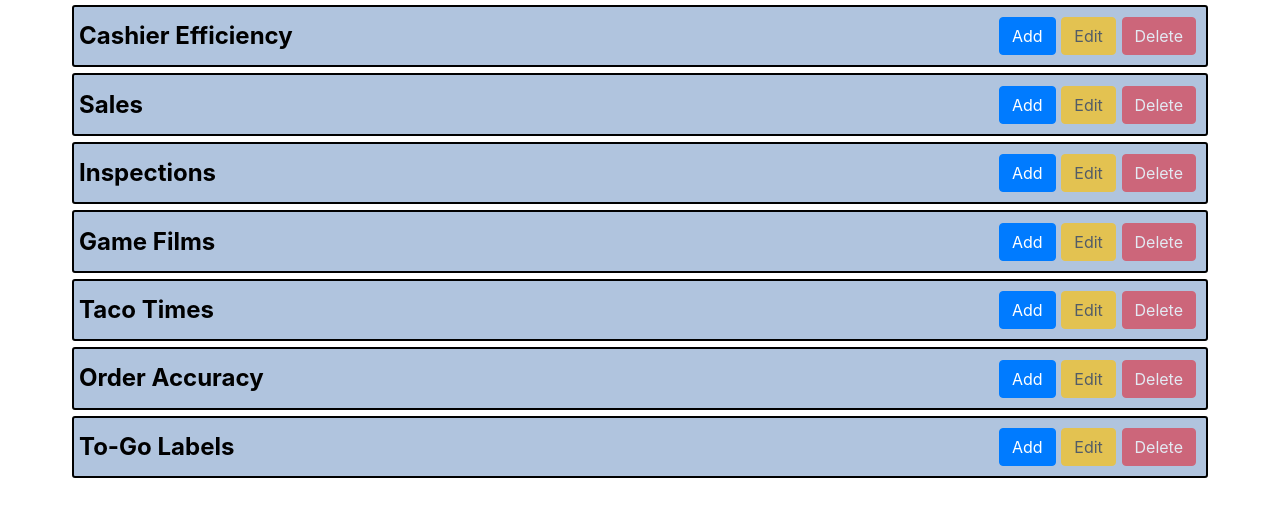
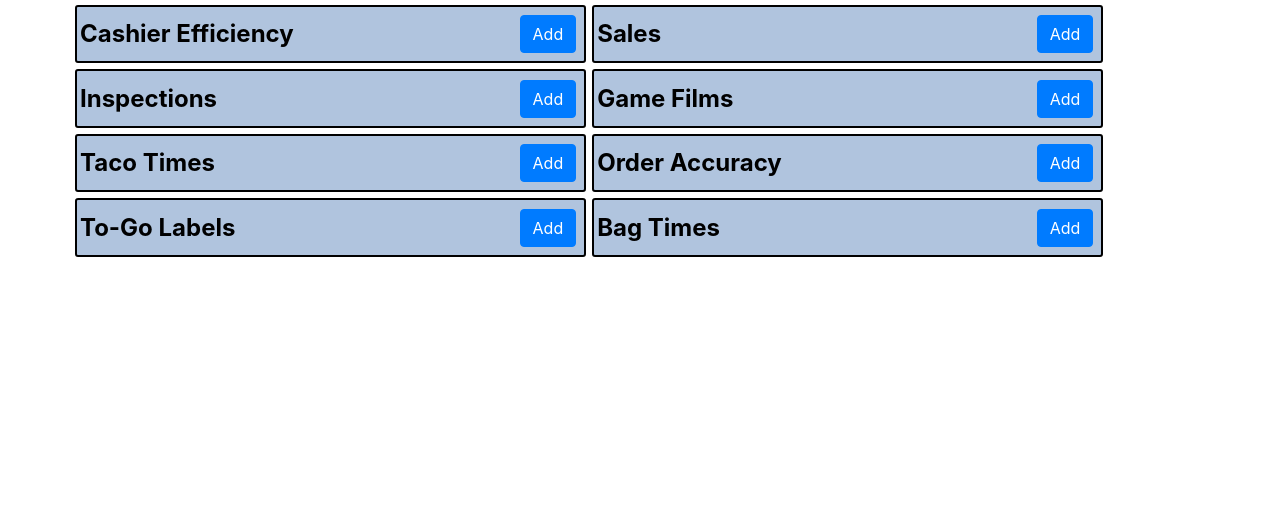
Before and after one commit to jmoo512/kbd, a Flask app: page /add in a window 1280 px wide. Shown: the part 56-573 px from the top of the page. Run offline with Flask 2, Linux system fonts and the light colour scheme; some libraries are stand-ins or nearby versions.

Commit message:
bag times /add, /add layout,

```diff
--- a/kbd/accuracy/forms.py
+++ b/kbd/accuracy/forms.py
@@ -1,5 +1,5 @@
 from flask_wtf import FlaskForm
-from wtforms import validators, StringField, SelectField, IntegerField, FloatField, PasswordField, SubmitField
+from wtforms import validators, StringField, SelectField, IntegerField, FloatField, SubmitField
 #from wtforms.validators import DataRequired, Email
 #from wtforms import ValidationError
 from wtforms.fields.html5 import DateField
--- a/kbd/core/views.py
+++ b/kbd/core/views.py
@@ -1,6 +1,6 @@
 from flask import current_app
-from kbd.speed.models import CashierEfficiency
-from kbd.speed.forms import CEForm, TacoForm
+from kbd.speed.models import CashierEfficiency, BagTimes
+from kbd.speed.forms import CEForm, TacoForm, BagTimesForm
 from kbd.sales.forms import SalesForm
 from kbd.models import Users, FiscalCalendar
 from kbd.core.forms import LoginForm
@@ -31,8 +31,9 @@ def add():
     taco_form=TacoForm()
     tgl_form=TGLForm()
     acc_form=OrderAccuracyForm()
+    bag_times_form=BagTimesForm()
 
-    return render_template('add.html',ceform=ceform, sales_form=sales_form, insp_form=insp_form, gf_form=gf_form, taco_form=taco_form, tgl_form=tgl_form, acc_form=acc_form)
+    return render_template('add.html',ceform=ceform, sales_form=sales_form, insp_form=insp_form, gf_form=gf_form, taco_form=taco_form, tgl_form=tgl_form, acc_form=acc_form, bag_times_form=bag_times_form)
 
 @core.route('/c3js')
 def c3():
--- a/kbd/speed/forms.py
+++ b/kbd/speed/forms.py
@@ -110,3 +110,19 @@ class TacoForm(FlaskForm):
     sec_seven=IntegerField('Sec: ')
 
     submit=SubmitField('Add')
+
+
+class BagTimesForm(FlaskForm):
+    week_ending=DateField('Week Ending: ', format='%Y-%m-%d')
+    location=SelectField('Location', choices=[
+                                                ('MF1','MF1'),
+                                                ('MF2','MF2'),
+                                                ('MF3','MF3'),
+                                                ('MF4','MF4'),
+                                                ('Concept','Concept')
+                                            ])
+    week_avg=IntegerField('Week Average in Seconds: ')
+    month_avg=IntegerField('Month Average in Seconds: ')
+    quarter_avg=IntegerField('Quarter Average in Seconds: ')
+
+    submit=SubmitField('Add')
--- a/kbd/static/kbds.css
+++ b/kbd/static/kbds.css
@@ -144,6 +144,10 @@ body {
 
 .acc-text {
   font-size: 14px;
+}
+
+#value-box, #ce-title, #ce-row, #olo-title, #olo-times-row{
+  opacity: 0.4;
 }
 
 @media only screen and (max-width: 1345px){
--- a/kbd/static/modules/kbds.js
+++ b/kbd/static/modules/kbds.js
@@ -712,9 +712,9 @@ async function getBagTimesConceptData(api) {
   let tmpQuarterScores = [];
 
   data.forEach(obj => {
-    tmpWeekScores.push(obj.concept_week_avg);
-    tmpMonthScores.push(obj.concept_month_avg);
-    tmpQuarterScores.push(obj.concept_quarter_avg);
+    tmpWeekScores.push(obj.week_avg);
+    tmpMonthScores.push(obj.month_avg);
+    tmpQuarterScores.push(obj.quarter_avg);
   });
 
 
--- a/kbd/static/style.css
+++ b/kbd/static/style.css
@@ -4,7 +4,7 @@ body {
 
 .container{
   display: flex;
-  flex-direction: column;
+  flex-flow: row wrap;
   padding: 2px;
   font-size: 24px;
   font-weight: bold;
@@ -16,11 +16,12 @@ body {
   flex-direction: row;
   justify-content: space-between;
   background-color: LightSteelBlue;
-  padding: 5px;
-  margin: 3px 0px 3px 0px;
+  padding: 3px;
+  margin: 3px;
   border-radius: 3px;
   align-items: center;
   border: solid 2px black;
+  width: 45%;
 }
 .item{
   padding: 5px;
--- a/kbd/templates/add.html
+++ b/kbd/templates/add.html
@@ -10,8 +10,6 @@
 
     <div class="item">
       <button type="button" name="button" class=" btn btn-primary" data-toggle="modal" data-target="#add-ce">Add</button>
-      <button type="button" name="button" class=" btn btn-warning" data-toggle="modal" data-target="#edit-ce" disabled>Edit</button>
-      <button type="button" name="button" class=" btn btn-danger" data-toggle="modal" data-target="#edit-ce" disabled>Delete</button>
     </div>
 
   </div>
@@ -24,8 +22,6 @@
 
     <div class="item">
       <button type="button" name="button" class=" btn btn-primary" data-toggle="modal" data-target="#add-sales" >Add</button>
-      <button type="button" name="button" class=" btn btn-warning" data-toggle="modal" data-target="#edit-ce" disabled>Edit</button>
-      <button type="button" name="button" class=" btn btn-danger" data-toggle="modal" data-target="#edit-ce" disabled>Delete</button>
     </div>
 
   </div>
@@ -38,8 +34,6 @@
 
     <div class="item">
       <button type="button" name="button" class=" btn btn-primary" data-toggle="modal" data-target="#add-insp">Add</button>
-      <button type="button" name="button" class=" btn btn-warning" data-toggle="modal" data-target="#edit-insp" disabled>Edit</button>
-      <button type="button" name="button" class=" btn btn-danger" data-toggle="modal" data-target="#delete-insp" disabled>Delete</button>
     </div>
 
   </div>
@@ -52,8 +46,6 @@
 
     <div class="item">
       <button type="button" name="button" class=" btn btn-primary" data-toggle="modal" data-target="#add-gf">Add</button>
-      <button type="button" name="button" class=" btn btn-warning" data-toggle="modal" data-target="#edit-gf" disabled>Edit</button>
-      <button type="button" name="button" class=" btn btn-danger" data-toggle="modal" data-target="#delete-gf" disabled>Delete</button>
     </div>
 
   </div>
@@ -66,8 +58,6 @@
 
     <div class="item">
       <button type="button" name="button" class=" btn btn-primary" data-toggle="modal" data-target="#add-taco">Add</button>
-      <button type="button" name="button" class=" btn btn-warning" data-toggle="modal" data-target="#edit-taco" disabled>Edit</button>
-      <button type="button" name="button" class=" btn btn-danger" data-toggle="modal" data-target="#delete-taco" disabled>Delete</button>
     </div>
 
   </div>
@@ -80,8 +70,6 @@
 
     <div class="item">
       <button type="button" name="button" class=" btn btn-primary" data-toggle="modal" data-target="#add-acc">Add</button>
-      <button type="button" name="button" class=" btn btn-warning" data-toggle="modal" data-target="#edit-taco" disabled>Edit</button>
-      <button type="button" name="button" class=" btn btn-danger" data-toggle="modal" data-target="#delete-taco" disabled>Delete</button>
     </div>
 
   </div>
@@ -94,8 +82,18 @@
 
     <div class="item">
       <button type="button" name="button" class=" btn btn-primary" data-toggle="modal" data-target="#add-tgl">Add</button>
-      <button type="button" name="button" class=" btn btn-warning" data-toggle="modal" data-target="#edit-taco" disabled>Edit</button>
-      <button type="button" name="button" class=" btn btn-danger" data-toggle="modal" data-target="#delete-taco" disabled>Delete</button>
+    </div>
+
+  </div>
+
+  <div class="row">
+
+    <div class="item-title">
+      Bag Times
+    </div>
+
+    <div class="item">
+      <button type="button" name="button" class=" btn btn-primary" data-toggle="modal" data-target="#add-bag-times">Add</button>
     </div>
 
   </div>
@@ -361,7 +359,6 @@
 </div>
 
 <!--MODAL TO ADD TGL-->
-
 <div class="modal fade" id="add-tgl" tabindex="-1" role="dialog" aria-labelledby="exampleModalLabel" aria-hidden="true">
   <div class="modal-dialog modal-lg" role="document">
     <div class="modal-content">
@@ -382,7 +379,39 @@
 
       </div>
       <div class="modal-footer">
-        {{gf_form.submit(class_='btn btn-primary')}}
+        {{tgl_form.submit(class_='btn btn-primary')}}
+
+      </form>
+
+        <button type="button" class="btn btn-secondary" data-dismiss="modal">Close</button>
+      </div>
+    </div>
+  </div>
+</div>
+
+<!--MODAL TO ADD BAG TIMES-->
+<div class="modal fade" id="add-bag-times" tabindex="-1" role="dialog" aria-labelledby="exampleModalLabel" aria-hidden="true">
+  <div class="modal-dialog modal-lg" role="document">
+    <div class="modal-content">
+      <div class="modal-header">
+        <h5 class="modal-title" id="exampleModalLabel">Add Bag Times</h5>
+        <button type="button" class="close" data-dismiss="modal" aria-label="Close">
+          <span aria-hidden="true">&times;</span>
+        </button>
+      </div>
+      <div class="modal-body">
+        <form action="{{url_for('speed.bag_times_add')}}" method="post">
+          {{bag_times_form.csrf_token}}
+          {{bag_times_form.week_ending.label}} {{bag_times_form.week_ending}}
+          {{bag_times_form.location.label}} {{bag_times_form.location}}
+          <hr>
+          {{bag_times_form.week_avg.label}} {{bag_times_form.week_avg(size=4)}}<br>
+          {{bag_times_form.month_avg.label}} {{bag_times_form.month_avg(size=4)}}<br>
+          {{bag_times_form.quarter_avg.label}} {{bag_times_form.quarter_avg(size=4)}}
+
+      </div>
+      <div class="modal-footer">
+        {{bag_times_form.submit(class_='btn btn-primary')}}
 
       </form>
 
--- a/kbd/templates/mf_kbds.html
+++ b/kbd/templates/mf_kbds.html
@@ -129,8 +129,8 @@
 
       </div>
 
-      <!--<div class="data-box-title">
-        <div class="big-title">Cashier Efficiency</div><div class="small-title" id="ce-title"></div>
+      <div class="data-box-title">
+        <div class="big-title" id="ce-title">Cashier Efficiency</div><div class="small-title"></div>
       </div>
       <div class="data-row" id="ce-row">
 
@@ -171,7 +171,7 @@
 
       </div>
 
-      </div>-->
+      </div>
 
     </div>
 
```
Also changed, not shown: kbd/speed/models.py (+0 -7 lines), kbd/speed/views.py (+28 -3 lines), kbd/templates/rudys_kbds.html (+47 -3 lines), migrations/versions/6da3f9a02ce5_.py (added, +40 -0 lines).
